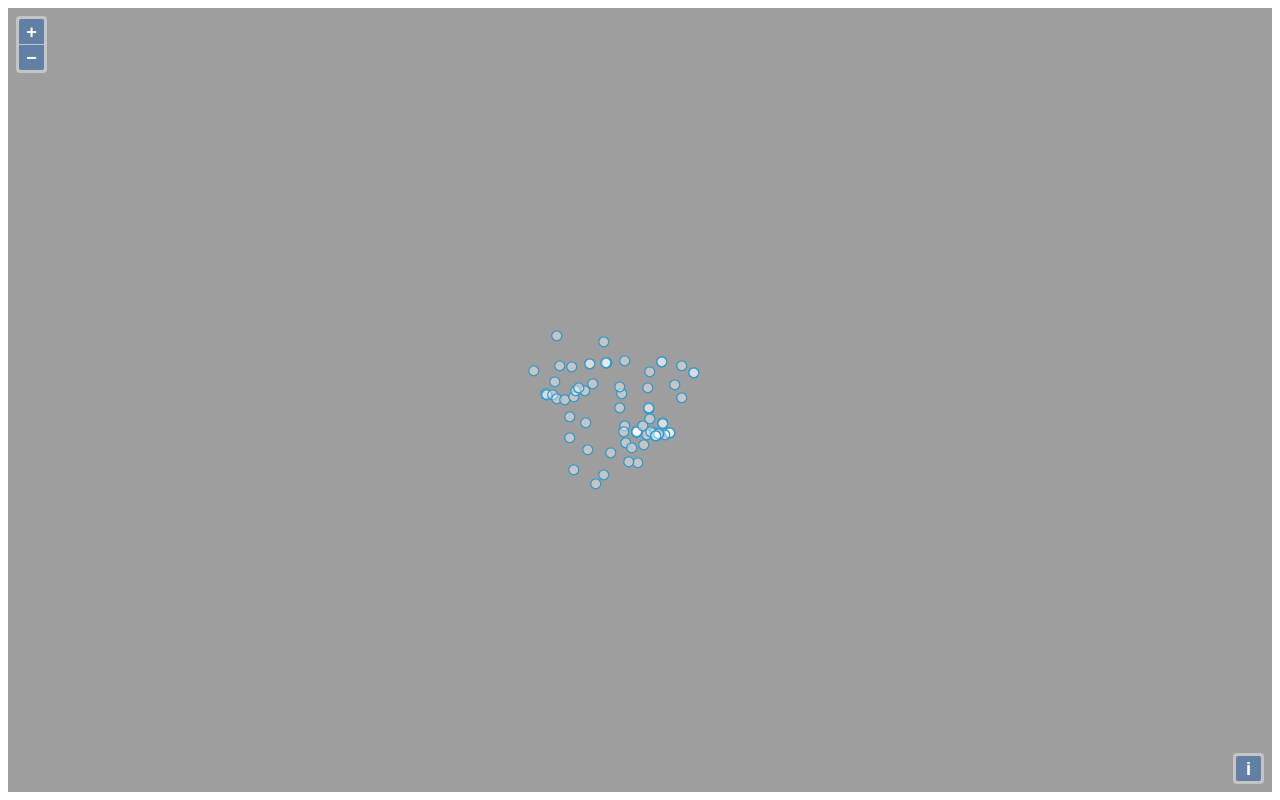
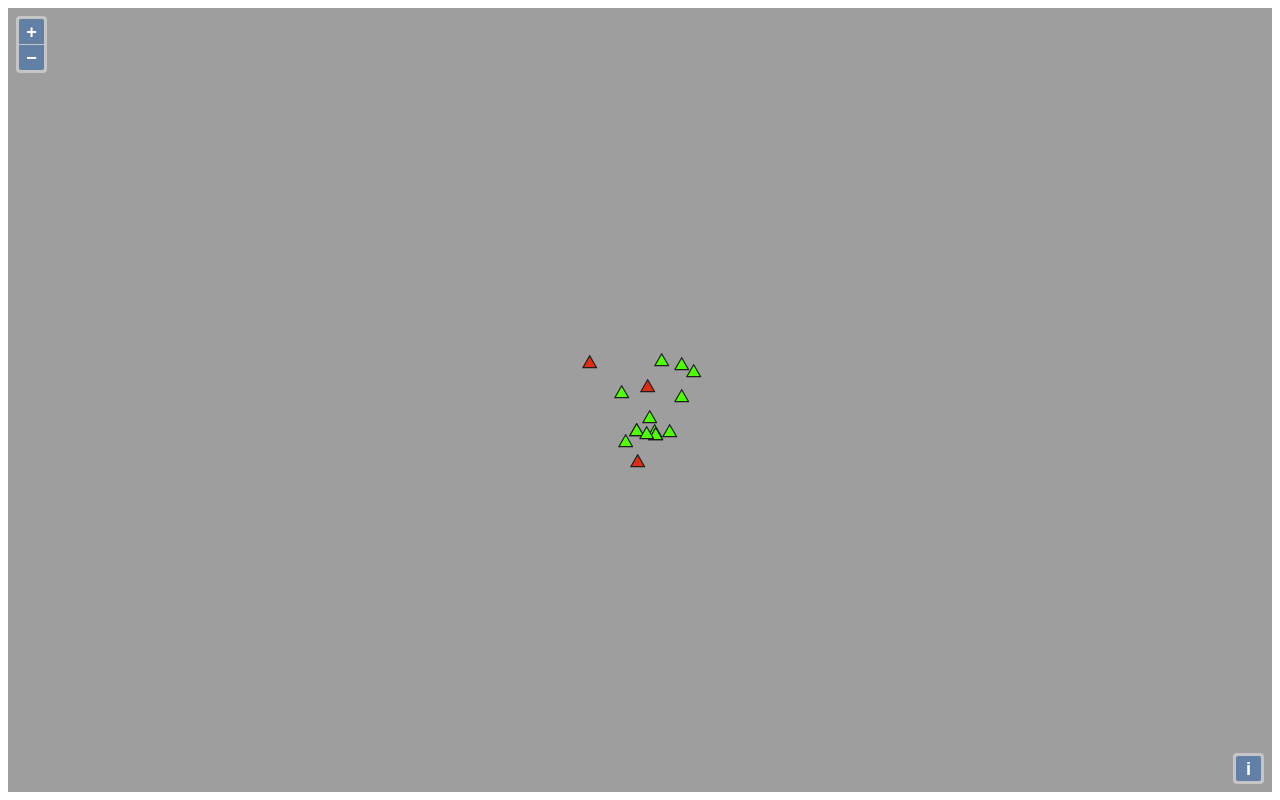
Before and after one commit to luiz13lg/mapaINCT, a plain HTML site: page index.html in a window 1280 px wide. Drawn offline with Linux system fonts and the light colour scheme.

Commit message:
Marcadores personalizados, geojson configurado.

```diff
--- a/index.html
+++ b/index.html
@@ -10,7 +10,11 @@
     <div id="js-map"></div>
 
     <div class="containerOverlay">
-        <span id="textoOverlay">Marcador</span>
+        <span id="Station"></span>
+        <span id="Last"></span>
+        <span id="Size"></span>
+        <span id="Received"></span>
+        <span id="Status"></span>
     </div>
 
     <script src="./libs/v6.3.1-dist/ol.js"></script>
--- a/main.js
+++ b/main.js
@@ -2,7 +2,7 @@ window.onload = init;
 
 function init(){
     const map = new ol.Map({
-        //view layer target
+        // view layer target
         view: new ol.View({
             center: [-5602034.912633961, -1525141.1770111802],
             zoom: 0,
@@ -25,18 +25,64 @@ function init(){
         target: "js-map"
     })
 
-    const marcadoresLayer = new ol.layer.Vector({
+    //  estilo triangulo online
+    const shapeOffline = new ol.style.RegularShape({
+        fill: new ol.style.Stroke({
+            color:[222, 45, 18, 1]
+        }),
+        stroke: new ol.style.Stroke({
+            color:[30, 30, 31, 1],
+            width: 1.2
+        }),
+        points: 3,
+        radius: 8
+    });
+
+    //  estilo triangulo online
+    const shapeOnline = new ol.style.RegularShape({
+        fill: new ol.style.Fill({
+            color:[77, 255, 0, 1]
+        }),
+        stroke: new ol.style.Stroke({
+            color:[30, 30, 31, 1],
+            width: 1.2
+        }),
+        points: 3,
+        radius: 8
+    });
+
+    const estiloOnline = new ol.style.Style({
+        image: shapeOnline
+    })
+
+    const estiloOffline = new ol.style.Style({
+        image: shapeOffline
+    })
+
+    const estiloDaEstacao = function(feature){
+        let status = feature.get("Status");
+        if (status == "Online") feature.setStyle([estiloOnline])
+            else feature.setStyle([estiloOffline])
+    }
+
+    const marcadoresLayer = new ol.layer.VectorImage({
         source: new ol.source.Vector({
             url: './marcadores/marcadores.geojson',
             format: new ol.format.GeoJSON(),
         }),
-        visible: true
+        visible: true,
+        style: estiloDaEstacao
     })
 
     map.addLayer(marcadoresLayer);
 
     const containerOverlay = document.querySelector('.containerOverlay');
-    const textoOverlay = document.getElementById('textoOverlay');
+    const station = document.getElementById('Station');
+    const last = document.getElementById('Last');
+    const size = document.getElementById('Size');
+    const received = document.getElementById('Received');
+    const status = document.getElementById('Status');
+
 
     const overlayLayer = new ol.Overlay({
         element: containerOverlay
@@ -46,8 +92,15 @@ function init(){
     map.on("click",(e)=>{
         overlayLayer.setPosition(undefined);
         map.forEachFeatureAtPixel(e.pixel, function(feature, layer){
-            let coordenadaClicada = feature.values_.geometry.flatCoordinates;
+            let coordenadaClicada = e.coordinate;
             overlayLayer.setPosition(coordenadaClicada);
+
+            station.innerHTML = feature.get("Station");
+            last.innerHTML = feature.get("Last");
+            size.innerHTML = feature.get("Size");
+            received.innerHTML = feature.get("Received");
+            status.innerHTML = feature.get("Status");
+
         })
     })
 }
```
Also changed, not shown: marcadores/map.geojson (deleted), marcadores/marcadores.geojson.
